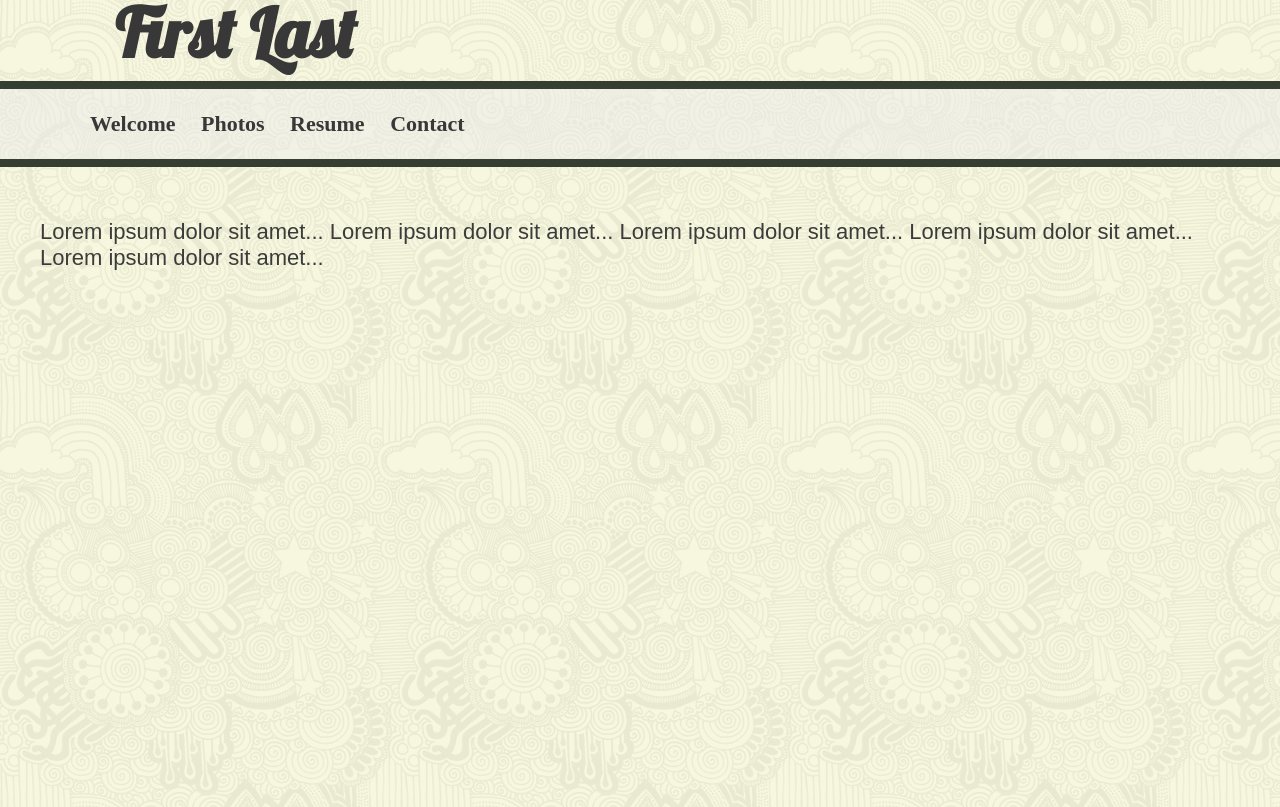
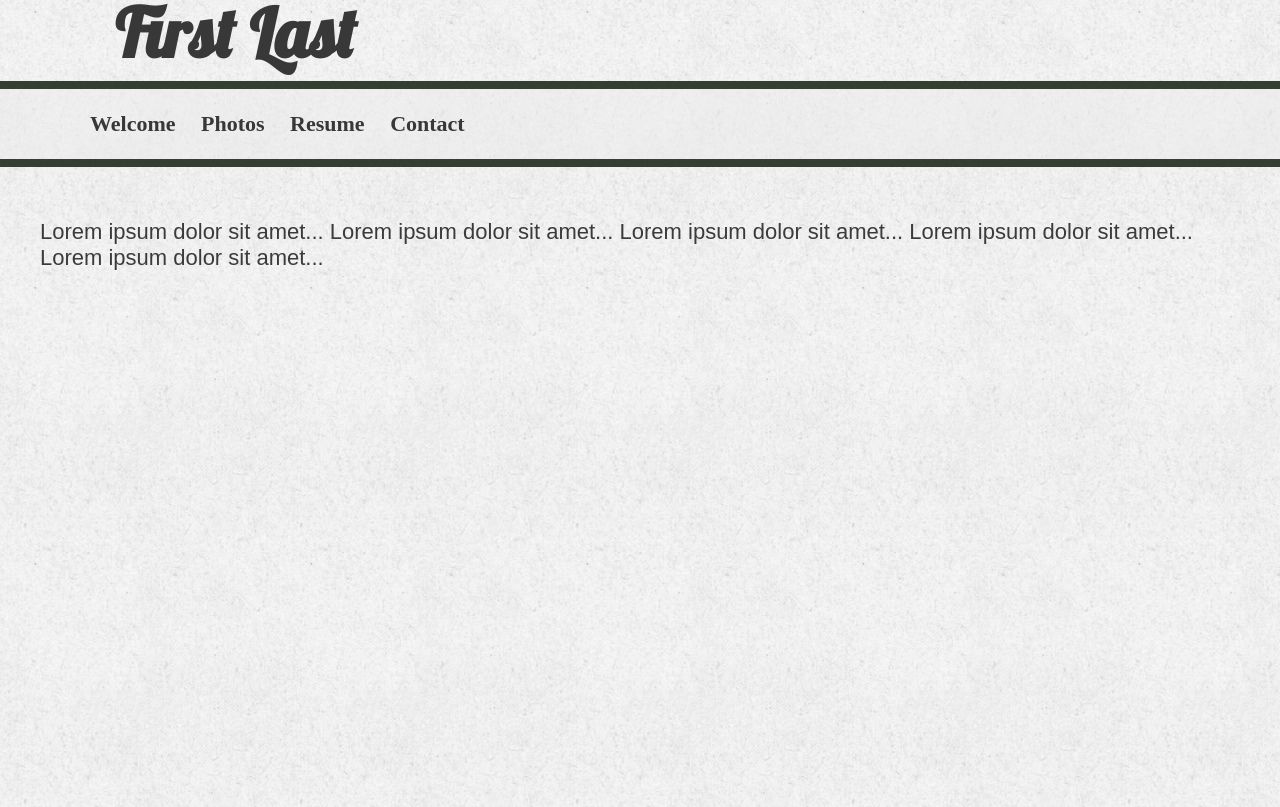
Before and after one commit to brandon-foster/template-1, a PHP site: page / in a window 1280 px wide. Run offline with PHP 8.4, Linux system fonts and the light colour scheme; some libraries are stand-ins or nearby versions; some web fonts are replaced.

Commit message:
add image and set background to paper_3.png

```diff
--- a/css/main.css
+++ b/css/main.css
@@ -16,7 +16,7 @@ h2.lobster-font {
 /***********************/
 
 body {
-    background-image: url('../img/background/skulls.png');
+    background-image: url('../img/background/paper_3.png');
     font-family: arial, sans-serif;
     font-size: 22px;
     color: #3b3b3b;
```
Also changed, not shown: img/background/paper_3.png (added).
